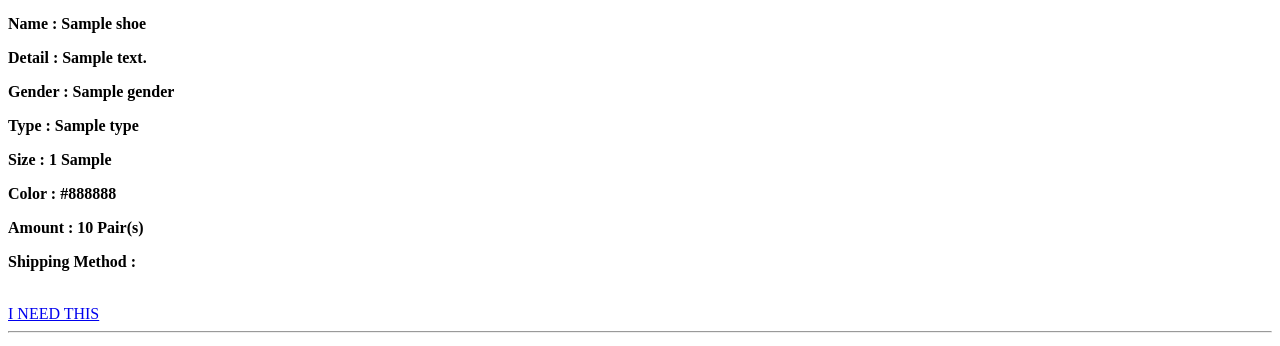
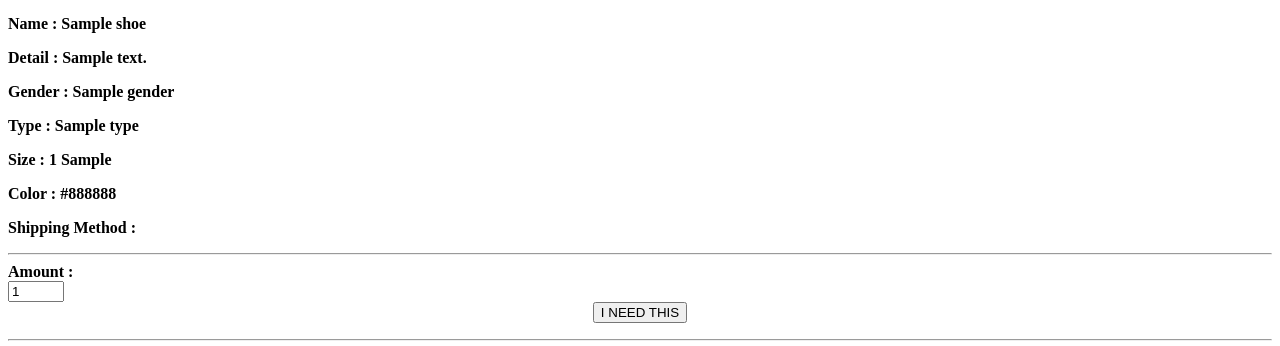
Before and after one commit to iPilotte/WeShare4U, a CodeIgniter app: the page made by application/views/donatedetail.php in a window 1280 px wide. Shown: the part 360-706 px from the top of the page. Run offline with CodeIgniter, Linux system fonts and the light colour scheme; the template is opened without the code that fills it: most values are stand-ins (such as "Sample title", 1, 10 or a date in 2020).

Commit message:
donate_detail

```diff
--- a/application/views/donatedetail.php
+++ b/application/views/donatedetail.php
@@ -17,7 +17,6 @@
           <p>Type : <?php echo str_replace("_"," & ",$shoe['type']); ?></p>
           <p>Size : <?php echo $shoe['size'] . "  " . $shoe['sizeType']; ?></p>
           <p>Color : <?php echo $shoe['color']; ?></p>
-          <p>Amount : <?php echo $shoe['amount']; ?> Pair(s)</p>
           <p>Shipping Method : <?php if($shoe['shipmethod']=='post') echo 'Post/Mail';
           if($shoe['shipmethod']=='company') echo 'Weshare Company';
           if($shoe['shipmethod']=='appointment') echo 'Appointment';
@@ -25,17 +24,48 @@
           <?php if($shoe['shipmethod'] == 'appointment'){
             echo '<p>Appointment place : '. $shoe['shipaddress'] .'</p>';
           } ?>
-          </b>
-          <br>
+          <hr />
+          <?php $attributes = array("name" => "AddToCart_Form", "id" => "AddToCart_Form" , "class" => "form-horizontal");
+                    echo form_open_multipart("DonateItem/addToCart", $attributes);?>
 
-          <div class="row">
-            <div class="col-md-3">
-              <a class="btn btn-wonder" id="needThis" name="needThis" href="<?php echo base_url("index.php/DonateItem/needthis") ?>">I NEED THIS</a>
+    <!-- Amount -->
+            <div class="form-group">
+              <label for="inputAmount" class="col-md-3 control-label">Amount : </label>
+              <div class="col-md-5">
+                <input type="number" min="1" max="<?= $shoe['amount'] ?>" class="form-control" id="amount" name="amount" placeholder="Amount : Pair(s)" value="1">
+              </div>
             </div>
-        </div>
+            <div class="form-group" style="text-align:center;">
+              <div class="col-md-12">
+                <input type="submit" class="btn btn-wonder" id="needThis"  name="needThis" id="needThis" value="I NEED THIS"></input>
+              </div>
+            </div>
+          <!--</form>-->
+
+          <?php echo form_close(); ?>
           </div>
         </div>
         <hr>
+        <div class="row half-offset">
+          <?php
+            if (is_array($similar)){ //Check isset
+              $count = 1;
+            foreach ($similar as $row){
+              $itemid = $row["id"];
+              $itemimg = $row["imurl"];
+              echo '<div class="col-md-2 col-sm-3 col-xs-5 donateitem">';
+              echo '<div class="donateImage">';
+              echo '<a name="imgURL" href="'. base_url("index.php/DonateItem/Detail/".$itemid) .'"><img class="img-responsive" name="similarImg'.$count.'" src="'. base_url($itemimg) .'" alt height="224" width="224"></a>';
+              echo '</div>';
+              echo '<div class="donateText">';
+              echo '<a href="'. base_url("index.php/DonateItem/Detail/".$itemid) .'" name="similarText'.$count.'">'. $row["name"] .'</a>';
+              echo '</div>';
+              echo '</div>';
+              $count++;
+            }
+          }
+          ?>
+        </div>
     </div>
   </body>
 </html>
```
Also changed, not shown: application/controllers/DonateItem.php (+6 -1 lines), application/models/donateModel.php (+11 -0 lines).
